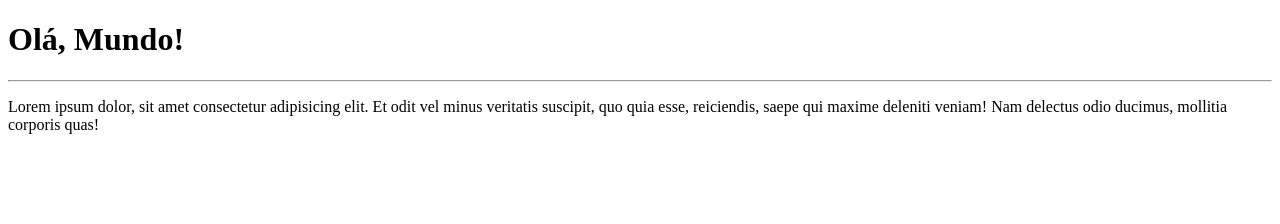
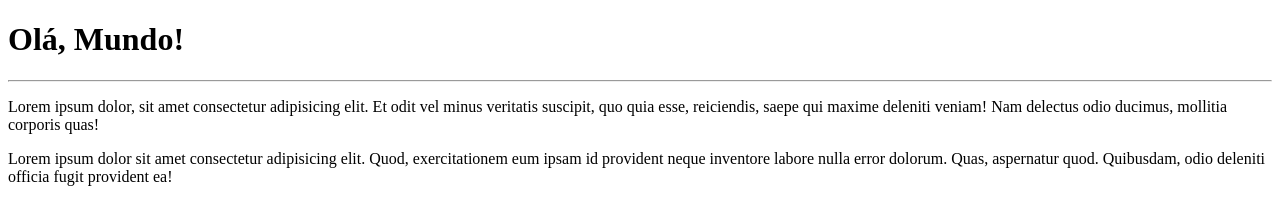
Before and after one commit to jessicamlt/Ola-Mundo, a plain HTML site: page site-exemplo/index.html in a window 1280 px wide. Drawn offline with Linux system fonts and the light colour scheme.

Commit message:
adicionei um paragrafo

```diff
--- a/site-exemplo/index.html
+++ b/site-exemplo/index.html
@@ -9,5 +9,6 @@
     <h1>Olá, Mundo!</h1>
     <hr>
     <p>Lorem ipsum dolor, sit amet consectetur adipisicing elit. Et odit vel minus veritatis suscipit, quo quia esse, reiciendis, saepe qui maxime deleniti veniam! Nam delectus odio ducimus, mollitia corporis quas!</p>
+    <p>Lorem ipsum dolor sit amet consectetur adipisicing elit. Quod, exercitationem eum ipsam id provident neque inventore labore nulla error dolorum. Quas, aspernatur quod. Quibusdam, odio deleniti officia fugit provident ea!</p>
 </body>
 </html>
```
